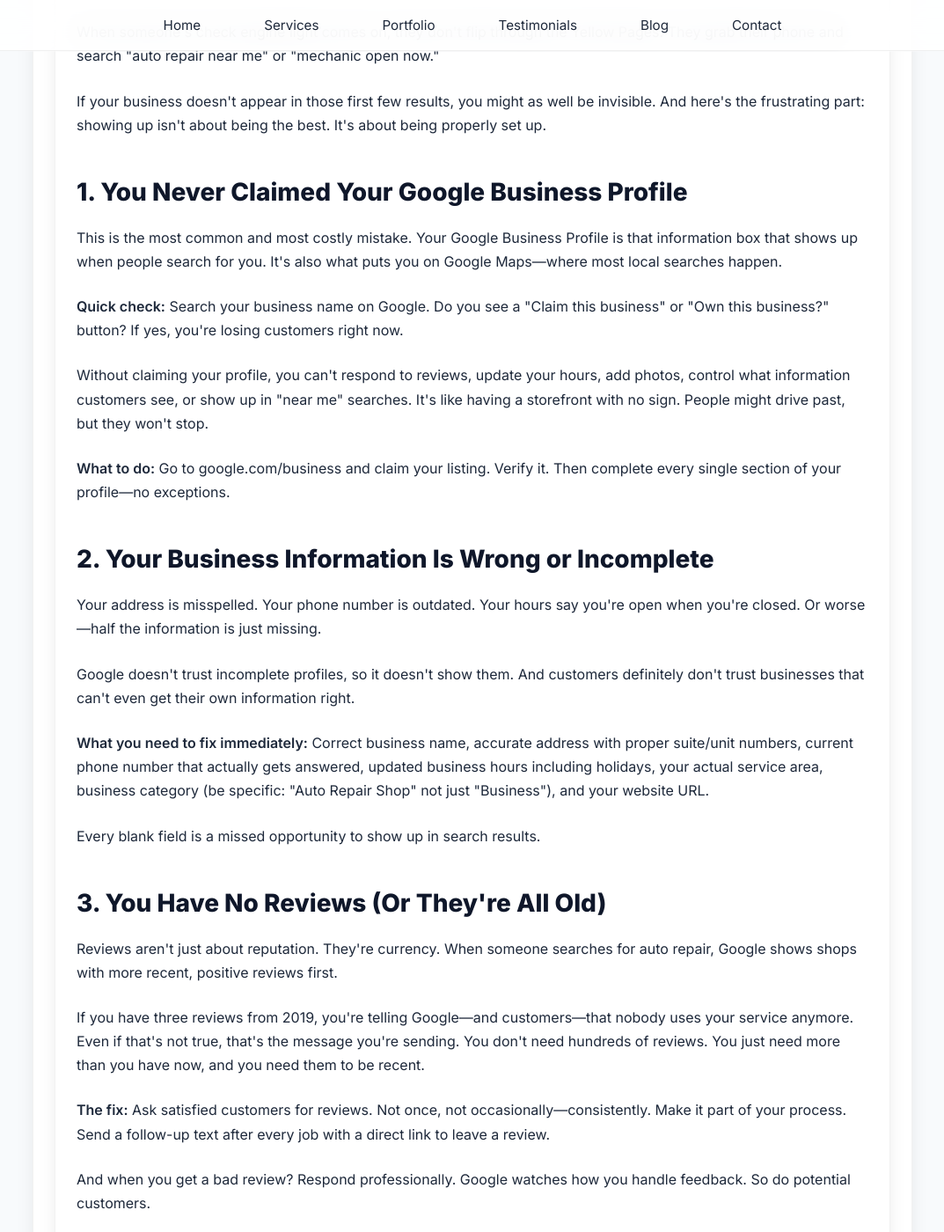
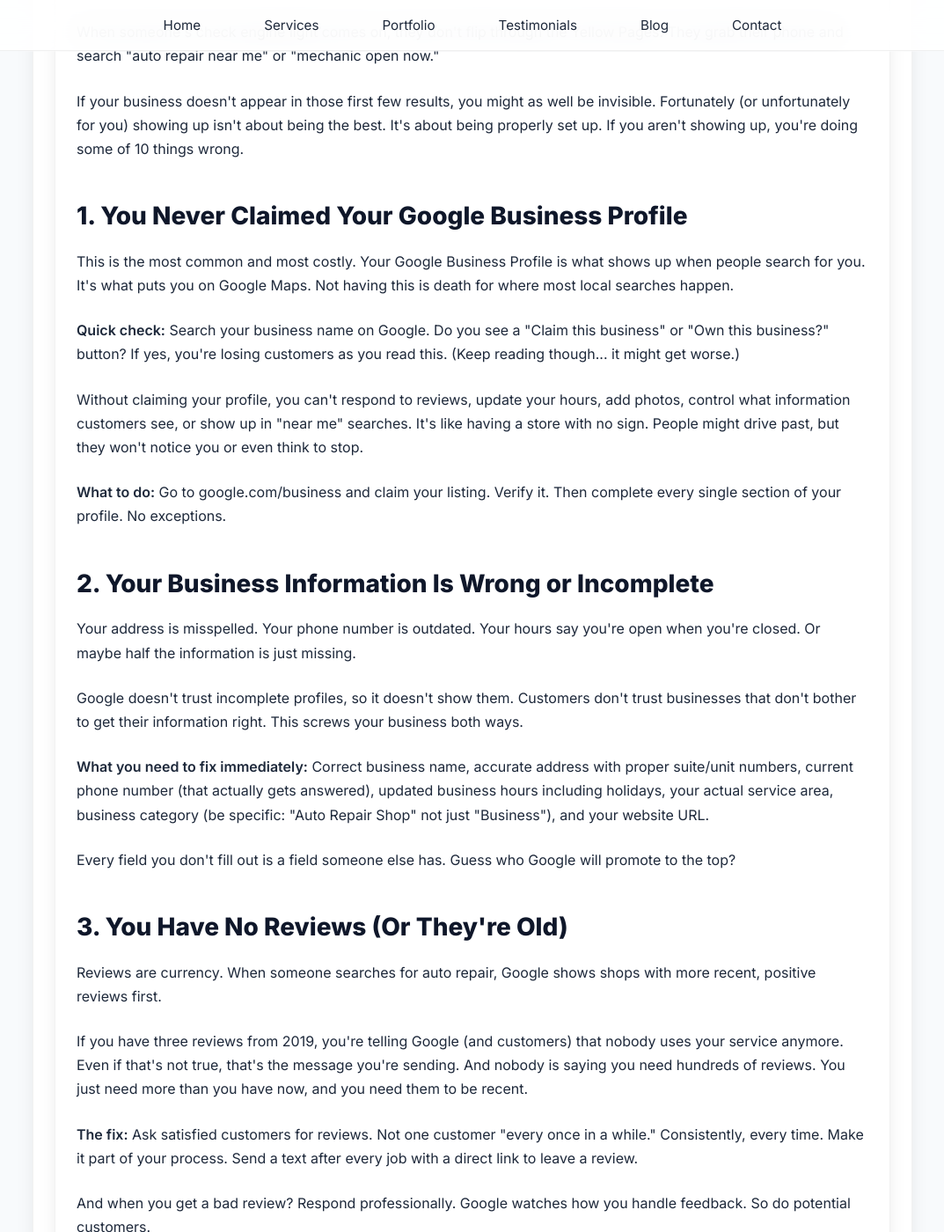
Before and after one commit to JamesBrownR/MeetingSurge, a Jekyll site: the page built from _posts/2025-12-04-showing-up-on-google.md, in a window 1280 px wide and 1400 px high, scrolled down 917 px. Shown: the whole window at 88% size, without its empty margins (103-1176 px from the left). Built offline with Jekyll 4.4.1, drawn with Linux system fonts in a browser that asks for light colours; some of the changed text lies outside the part shown.

Commit message:
Update 2025-12-04-showing-up-on-google.md

```diff
--- a/_posts/2025-12-04-showing-up-on-google.md
+++ b/_posts/2025-12-04-showing-up-on-google.md
@@ -16,29 +16,29 @@
     <article class="blog-post">
 
 
-        <p>You're a great mechanic. You do honest work at fair prices. So why is the shop down the street with worse reviews getting more calls than you?</p>
-        <p>The answer is simple: they show up on Google when people search for auto repair, and you don't.</p>
+        <p>You're a great mechanic. You do honest work at a fair price. So why is the shop down the street with no clue how to service customers getting more calls than you?</p>
+        <p>You probably know the answer: They show up on Google when people search for auto repair. You don't.</p>
 
         <h2>The Reality of Local Search</h2>
         <p>When someone's check engine light comes on, they don't flip through the Yellow Pages. They grab their phone and search "auto repair near me" or "mechanic open now."</p>
-        <p>If your business doesn't appear in those first few results, you might as well be invisible. And here's the frustrating part: showing up isn't about being the best. It's about being properly set up.</p>
+        <p>If your business doesn't appear in those first few results, you might as well be invisible. Fortunately (or unfortunately for you) showing up isn't about being the best. It's about being properly set up. If you aren't showing up, you're doing some of 10 things wrong.</p>
 
         <h2>1. You Never Claimed Your Google Business Profile</h2>
-        <p>This is the most common and most costly mistake. Your Google Business Profile is that information box that shows up when people search for you. It's also what puts you on Google Maps—where most local searches happen.</p>
-        <p><strong>Quick check:</strong> Search your business name on Google. Do you see a "Claim this business" or "Own this business?" button? If yes, you're losing customers right now.</p>
-        <p>Without claiming your profile, you can't respond to reviews, update your hours, add photos, control what information customers see, or show up in "near me" searches. It's like having a storefront with no sign. People might drive past, but they won't stop.</p>
-        <p><strong>What to do:</strong> Go to google.com/business and claim your listing. Verify it. Then complete every single section of your profile—no exceptions.</p>
+        <p>This is the most common and most costly. Your Google Business Profile is what shows up when people search for you. It's  what puts you on Google Maps. Not having this is death for where most local searches happen.</p>
+        <p><strong>Quick check:</strong> Search your business name on Google. Do you see a "Claim this business" or "Own this business?" button? If yes, you're losing customers as you read this. (Keep reading though... it might get worse.)</p>
+        <p>Without claiming your profile, you can't respond to reviews, update your hours, add photos, control what information customers see, or show up in "near me" searches. It's like having a store with no sign. People might drive past, but they won't notice you or even think to stop.</p>
+        <p><strong>What to do:</strong> Go to google.com/business and claim your listing. Verify it. Then complete every single section of your profile. No exceptions.</p>
 
         <h2>2. Your Business Information Is Wrong or Incomplete</h2>
-        <p>Your address is misspelled. Your phone number is outdated. Your hours say you're open when you're closed. Or worse—half the information is just missing.</p>
-        <p>Google doesn't trust incomplete profiles, so it doesn't show them. And customers definitely don't trust businesses that can't even get their own information right.</p>
-        <p><strong>What you need to fix immediately:</strong> Correct business name, accurate address with proper suite/unit numbers, current phone number that actually gets answered, updated business hours including holidays, your actual service area, business category (be specific: "Auto Repair Shop" not just "Business"), and your website URL.</p>
-        <p>Every blank field is a missed opportunity to show up in search results.</p>
+        <p>Your address is misspelled. Your phone number is outdated. Your hours say you're open when you're closed. Or maybe half the information is just missing.</p>
+        <p>Google doesn't trust incomplete profiles, so it doesn't show them. Customers don't trust businesses that don't bother to get their information right. This screws your business both ways. </p>
+        <p><strong>What you need to fix immediately:</strong> Correct business name, accurate address with proper suite/unit numbers, current phone number (that actually gets answered), updated business hours including holidays, your actual service area, business category (be specific: "Auto Repair Shop" not just "Business"), and your website URL.</p>
+        <p>Every field you don't fill out is a field someone else has. Guess who Google will promote to the top?</p>
 
-        <h2>3. You Have No Reviews (Or They're All Old)</h2>
-        <p>Reviews aren't just about reputation. They're currency. When someone searches for auto repair, Google shows shops with more recent, positive reviews first.</p>
-        <p>If you have three reviews from 2019, you're telling Google—and customers—that nobody uses your service anymore. Even if that's not true, that's the message you're sending. You don't need hundreds of reviews. You just need more than you have now, and you need them to be recent.</p>
-        <p><strong>The fix:</strong> Ask satisfied customers for reviews. Not once, not occasionally—consistently. Make it part of your process. Send a follow-up text after every job with a direct link to leave a review.</p>
+        <h2>3. You Have No Reviews (Or They're Old)</h2>
+        <p>Reviews are currency. When someone searches for auto repair, Google shows shops with more recent, positive reviews first.</p>
+        <p>If you have three reviews from 2019, you're telling Google (and customers) that nobody uses your service anymore. Even if that's not true, that's the message you're sending. And nobody is saying you need hundreds of reviews. You just need more than you have now, and you need them to be recent.</p>
+        <p><strong>The fix:</strong> Ask satisfied customers for reviews. Not one customer "every once in a while." Consistently, every time. Make it part of your process. Send a text after every job with a direct link to leave a review.</p>
         <p>And when you get a bad review? Respond professionally. Google watches how you handle feedback. So do potential customers.</p>
 
         <h2>4. You Have Zero Photos</h2>
@@ -47,10 +47,10 @@
         <p><strong>What to upload:</strong> Outside of your shop so customers can find you, your waiting area, your team at work, before/after shots of repairs or detailing, any specialized equipment you have, and your service bays.</p>
         <p>Take them with your phone. They don't need to be professional. They just need to exist.</p>
 
-        <h2>5. Your Website Content Is Thin or Nonexistent</h2>
-        <p>If your website is just a homepage with "We fix cars" and a phone number, Google doesn't have much to work with. You need actual content that tells Google—and customers—what you do and where you do it.</p>
-        <p>Google wants to show people shops that are actually near them. If your website doesn't clearly tell Google where you're located, what services you offer, and why you're relevant, you're not getting ranked.</p>
-        <p><strong>What this means:</strong> Your business name, address, and phone number need to be on every page. Your services need to be clearly listed with descriptions. You need to actually say what city you're in—multiple times. Each major service should have its own page.</p>
+        <h2>5. Your Website Content Is Barren or Nonexistent</h2>
+        <p>If your website is just a homepage with "We fix cars" and a phone number, Google doesn't have much to work with. You need actual content that tells Google and customers what you do and where you do it.</p>
+        <p>Google shows people shops doing good work, near them. If your website doesn't clearly tell Google where you're located, what services you offer, and why you're relevant, Google won't rank you.</p>
+        <p><strong>What this means:</strong> Your business name, address, and phone number need to be on every page. Your services need to be clearly listed with descriptions. You need to actually say what city you're in if you want customers there.</p>
         <p>If your site just says "Quality Auto Repair" with no location mentioned, Google has no idea where you are or who to show your site to.</p>
 
         <h2>6. You're Using the Wrong Words</h2>
@@ -59,31 +59,31 @@
         <p><strong>Think like a customer:</strong> What would you type into Google if your car broke down? Use those exact words on your website. Put your city name and your services together: "Oil change in [Your City]." "Brake repair in [Your City]." Make it obvious where you are and what you do.</p>
 
         <h2>7. Your Website Is Slow or Broken on Mobile</h2>
-        <p>Google won't rank a website that doesn't work. If your site takes 8 seconds to load or looks like a mess on mobile phones, you're done.</p>
-        <p>Speed and mobile-friendliness aren't optional anymore. They're requirements. Google explicitly uses them as ranking factors. If your site fails on mobile, you're not showing up in search results. Period.</p>
-        <p><strong>Test it:</strong> Open your website on your phone right now. Does it load in under 3 seconds? Can you easily tap buttons? Can you read the text without zooming? If not, fix it immediately.</p>
+        <p>Google won't rank a website that doesn't work. If your site takes 8 seconds to load or looks like a mess on phones, you're done.</p>
+        <p>Speed and good layouts aren't optional anymore. Google openly uses them as high-ranking signals. If your site fails on mobile, you're not showing up in search. Period.</p>
+        <p><strong>Test it:</strong> Open your website on your phone right now. Does it load in under 3 seconds? Can you easily tap buttons? Can you read the text without zooming? If not, fix it fast.</p>
 
         <h2>8. Your Business Category Is Wrong</h2>
-        <p>This one's technical but crucial. If you're an auto detail shop but your category is listed as "Car Wash," you won't show up when people search for detailing services.</p>
-        <p>Google matches searches to categories. Pick the wrong category, and you're invisible to your ideal customers.</p>
+        <p>This one's technical but important. If you're an auto detail shop but your category is listed as "Car Wash," you won't show up when people search for detailing services.</p>
+        <p>Google matches searches to categories. Pick the wrong category, and you're foggy to your ideal customers.</p>
         <p><strong>How to check:</strong> Go to your Google Business Profile and look at your primary category. Is it exactly what you do? If not, change it. You can also add secondary categories, but your primary category matters most.</p>
 
         <h2>9. You're Not Posting Updates</h2>
-        <p>Google Business Profile lets you post updates—special offers, new services, holiday hours, whatever. Most shops never use this feature.</p>
-        <p>Big mistake. Posts show Google your business is active. They give customers reasons to choose you. And they take up more space in search results, pushing competitors down.</p>
+        <p>Google Business Profile lets you post special offers, new services, holiday hours, whatever. Most shops never use this feature.</p>
+        <p>Big mistake. Posts show Google your business is active. They take up more space in search results, pushing competitors down.</p>
         <p>Post once a week. It takes five minutes and makes a real difference.</p>
 
         <h2>10. You Have No Backlinks</h2>
         <p>Backlinks are when other websites link to yours. Google sees backlinks as votes of confidence. The more quality sites that link to you, the more Google trusts you.</p>
         <p><strong>How do you get them?</strong> Get listed in local directories (Yelp, YellowPages, local chamber of commerce). Partner with other local businesses and link to each other. Sponsor a Little League team and get a link from their site. Write a guest post for a local blog. Get featured in local news or community websites.</p>
-        <p>You don't need a million backlinks. You just need some.</p>
+        <p>You don't need a million backlinks. Even a few puts you ahead.</p>
 
         <h2>The Ultimate Test</h2>
-        <p>Here's how to know if you have a problem: Open an incognito browser window (so your search history doesn't affect results). Search for the services you offer plus "near me."</p>
+        <p>Open an incognito browser window (so your search history doesn't affect results). Search for the services you offer plus "near me."</p>
         <p>Are you in the top three results? Top five? On the first page at all? If not, you have work to do. Because that's exactly what your potential customers are searching, and they're calling whoever shows up first.</p>
 
         <h2>What to Do Right Now</h2>
-        <p>Don't get overwhelmed. Start here: Claim your Google Business Profile if you haven't already. Complete every section of your profile with accurate information. Upload at least 10 photos of your business. Ask three recent customers for reviews this week. Check your website on mobile and fix it if it's broken. Add your city name to your website's main pages. Create your first post announcing a service or special.</p>
+        <p>Start here: Claim your Google Business Profile if you haven't already. Complete every section of your profile with accurate information. Upload at least 10 photos of your business. Ask three recent customers for reviews this week. Check your website on mobile and fix it if it's broken. Add your city name to your website's main pages. Create your first post announcing a service or special.</p>
         <p>These aren't complicated. They're just overlooked. And every day you don't do them is another day your competitors get your customers.</p>
 
         <h2>The Bottom Line</h2>
```
